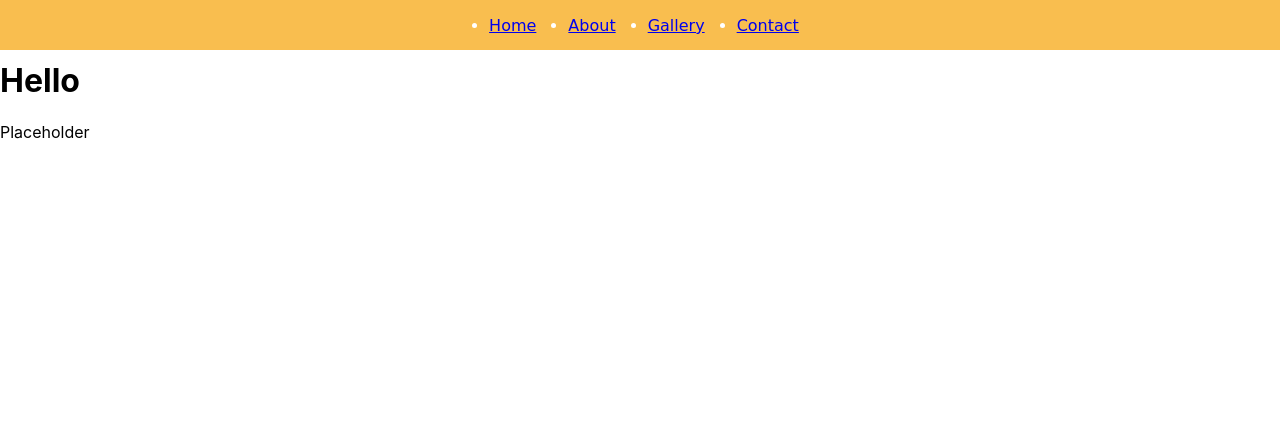
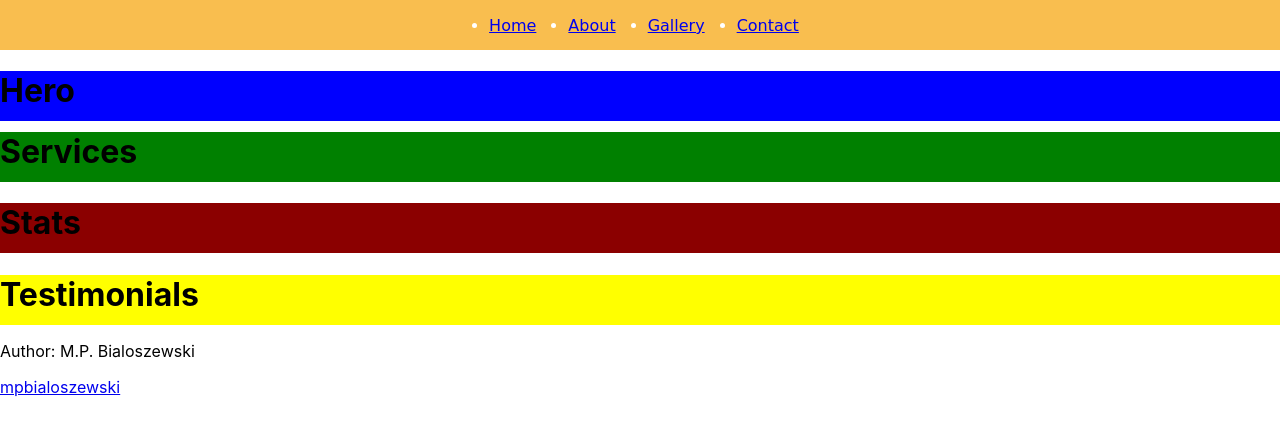
Before and after one commit to mpbialoszewski/PetAdoptionAgency, a React (Create React App) app in the folder src/main/frontend/: page / in a window 1280 px wide. Shown: the top 436 px of the page. Built offline with nearby package versions, Linux system fonts and the light colour scheme.

Commit message:
Updating placeholder components

```diff
--- a/src/main/frontend/src/components/fragments/Footer.jsx
+++ b/src/main/frontend/src/components/fragments/Footer.jsx
@@ -0,0 +1,14 @@
+import Home from "../home/Home";
+
+const Footer = () => {
+    return(
+        <>
+        <footer>
+            <p>Author: M.P. Bialoszewski</p>
+            <p><a href="mailto:hege@example.com">mpbialoszewski</a></p>
+        </footer>
+        </>
+    )
+}
+
+export default Footer;
--- a/src/main/frontend/src/components/home/Home.jsx
+++ b/src/main/frontend/src/components/home/Home.jsx
@@ -1,3 +1,9 @@
+import Hero from "./atoms/Hero";
+import Services from "./atoms/Services";
+import Stats from "./atoms/Stats";
+import Testimonials from "./atoms/Testimonials";
+import Footer from "../fragments/Footer";
+
 const Home = () => {
     return(
     <div className="hero">
@@ -5,8 +11,11 @@ const Home = () => {
             <div className="container">
                 <div className="row">
                     <div className="col-12">
-                        <h1>Hello</h1>
-                        <p>Placeholder</p>
+                        <Hero />
+                        <Services />
+                        <Stats />
+                        <Testimonials />
+                        <Footer />
                     </div>
                 </div>
             </div>
--- a/src/main/frontend/src/components/home/atoms/Hero.jsx
+++ b/src/main/frontend/src/components/home/atoms/Hero.jsx
@@ -0,0 +1,6 @@
+const Hero = () => (
+    <div className="hero-container">
+        <h1>Hero</h1>
+    </div>
+)
+export default Hero;
--- a/src/main/frontend/src/components/home/atoms/Services.jsx
+++ b/src/main/frontend/src/components/home/atoms/Services.jsx
@@ -0,0 +1,9 @@
+const Services = () => {
+    return(
+        <div className="services">
+            <h1>Services
+            </h1>
+        </div>
+    )
+}
+export default Services;
--- a/src/main/frontend/src/components/home/atoms/Stats.jsx
+++ b/src/main/frontend/src/components/home/atoms/Stats.jsx
@@ -0,0 +1,8 @@
+const Stats = () => {
+    return(
+        <div className="stats">
+            <h1> Stats </h1>
+        </div>
+    )
+}
+export default Stats;
--- a/src/main/frontend/src/components/home/atoms/Testimonials.jsx
+++ b/src/main/frontend/src/components/home/atoms/Testimonials.jsx
@@ -0,0 +1,8 @@
+const Testimonials = () => {
+    return(
+        <div className="testimonials">
+            <h1> Testimonials </h1>
+        </div>
+    )
+}
+export default Testimonials;
--- a/src/main/frontend/src/index.css
+++ b/src/main/frontend/src/index.css
@@ -1,5 +1,5 @@
 body {
-  padding-top: 40px;
+  padding-top: 50px;
   margin: 0;
   font-family: -apple-system, BlinkMacSystemFont, 'Segoe UI', 'Roboto', 'Oxygen',
     'Ubuntu', 'Cantarell', 'Fira Sans', 'Droid Sans', 'Helvetica Neue',
@@ -50,3 +50,24 @@ ul li {
   float: left;
   margin-right: 2rem;
 }
+
+.services{
+  height: 50px;
+  background-color: green;
+}
+
+
+.hero{
+  height: 50px;
+  background-color: blue;
+}
+
+.stats{
+  height: 50px;
+  background-color: darkred;
+}
+
+.testimonials{
+ height: 50px;
+  background-color: yellow;
+}
```
